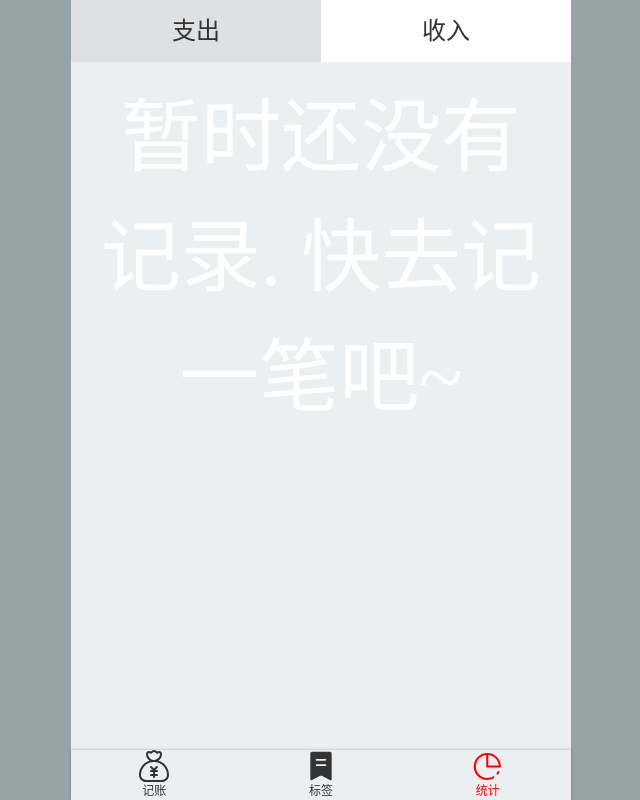
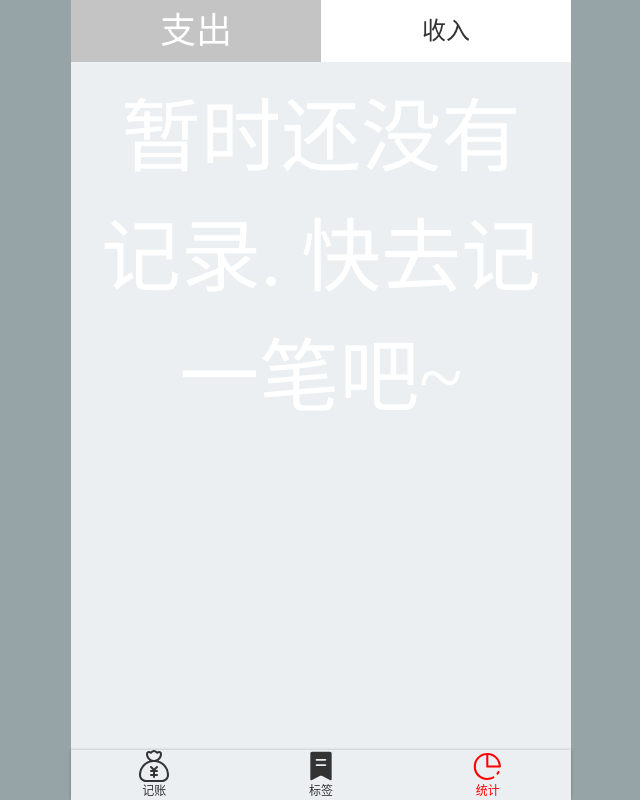
Before and after one commit to zgcwf/more-money, a Vue app: page /#/statistics in a window 1280 px wide. Shown: the whole page, without its empty margins (319-959 px from the left). Built offline with nearby package versions, Linux system fonts and the light colour scheme.

Commit message:
修改颜色

```diff
--- a/src/components/Money/NumberPad.vue
+++ b/src/components/Money/NumberPad.vue
@@ -108,7 +108,7 @@ export default {
         width: 25 * 2%;
       }
       // 用选择器实现颜色渐变
-      $bg: #f2f2f2;
+      $bg: #ebeff2;
       &:nth-child(1) {
         background: $bg;
       }
--- a/src/components/Money/Tags.vue
+++ b/src/components/Money/Tags.vue
@@ -67,7 +67,7 @@ export default {
     max-height: 100px;
     overflow: auto;
     > li {
-      $bg: #d9d9d9;
+      $bg: #96a4a7;
       background: $bg;
       $h: 32px;
       height: $h;
--- a/src/components/Money/Types.vue
+++ b/src/components/Money/Types.vue
@@ -67,6 +67,7 @@ export default {
       width: 100%;
       height: 4px;
       background: #333;
+
       //  不用border-bottom，因为其来回切换时界面会有轻微抖动
       //  border-bottom: 4px solid #000;
     }
--- a/src/views/Statistics.vue
+++ b/src/views/Statistics.vue
@@ -144,7 +144,10 @@ export default {
     background: white;
 
     &.selected {
-      background: #dee0e2;
+      background: #c4c4c4;
+      color: white;
+      font-family: "方正舒体";
+      font-size: 36px;
 
       &::after {
         display: none;
```
